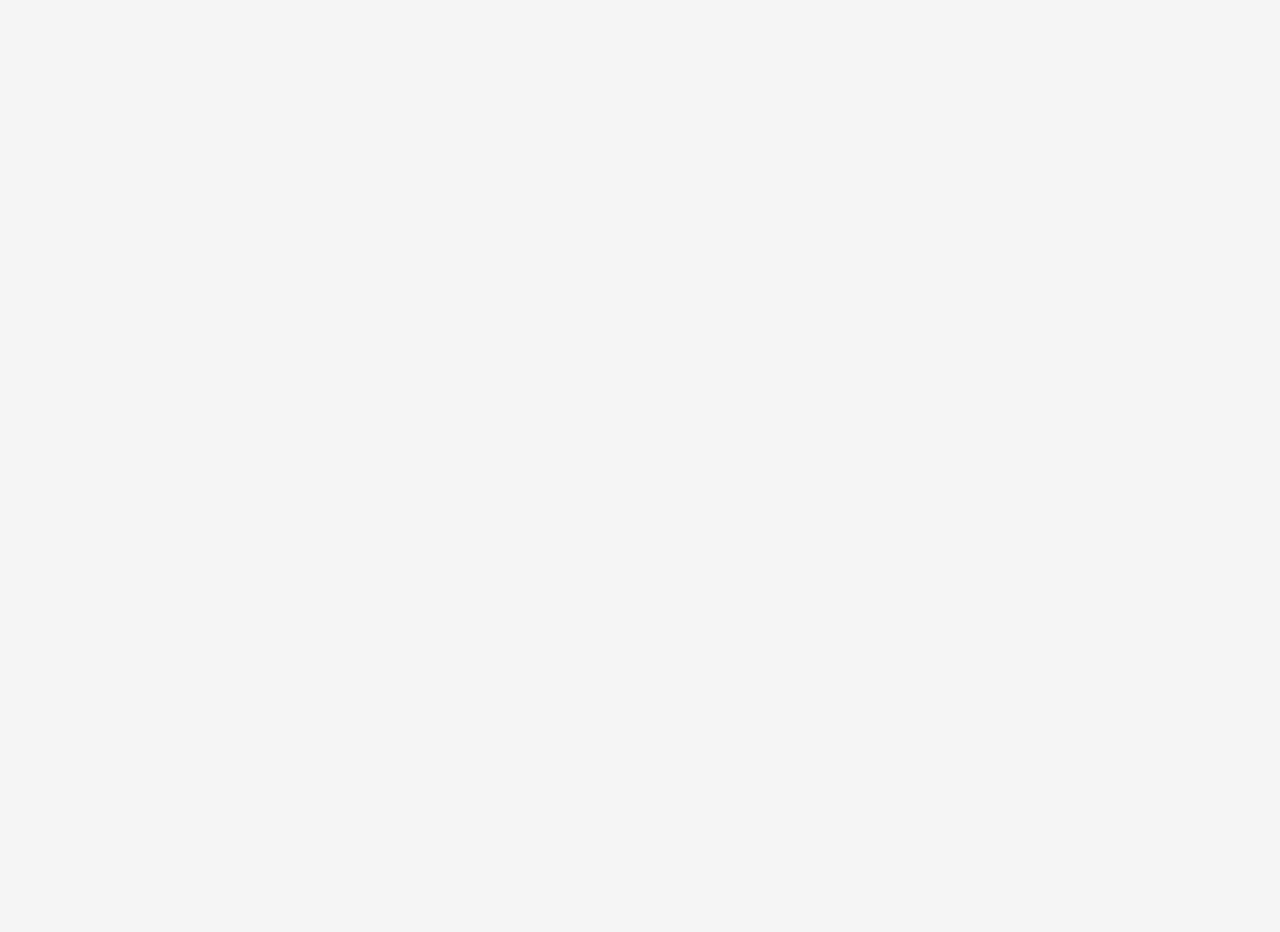
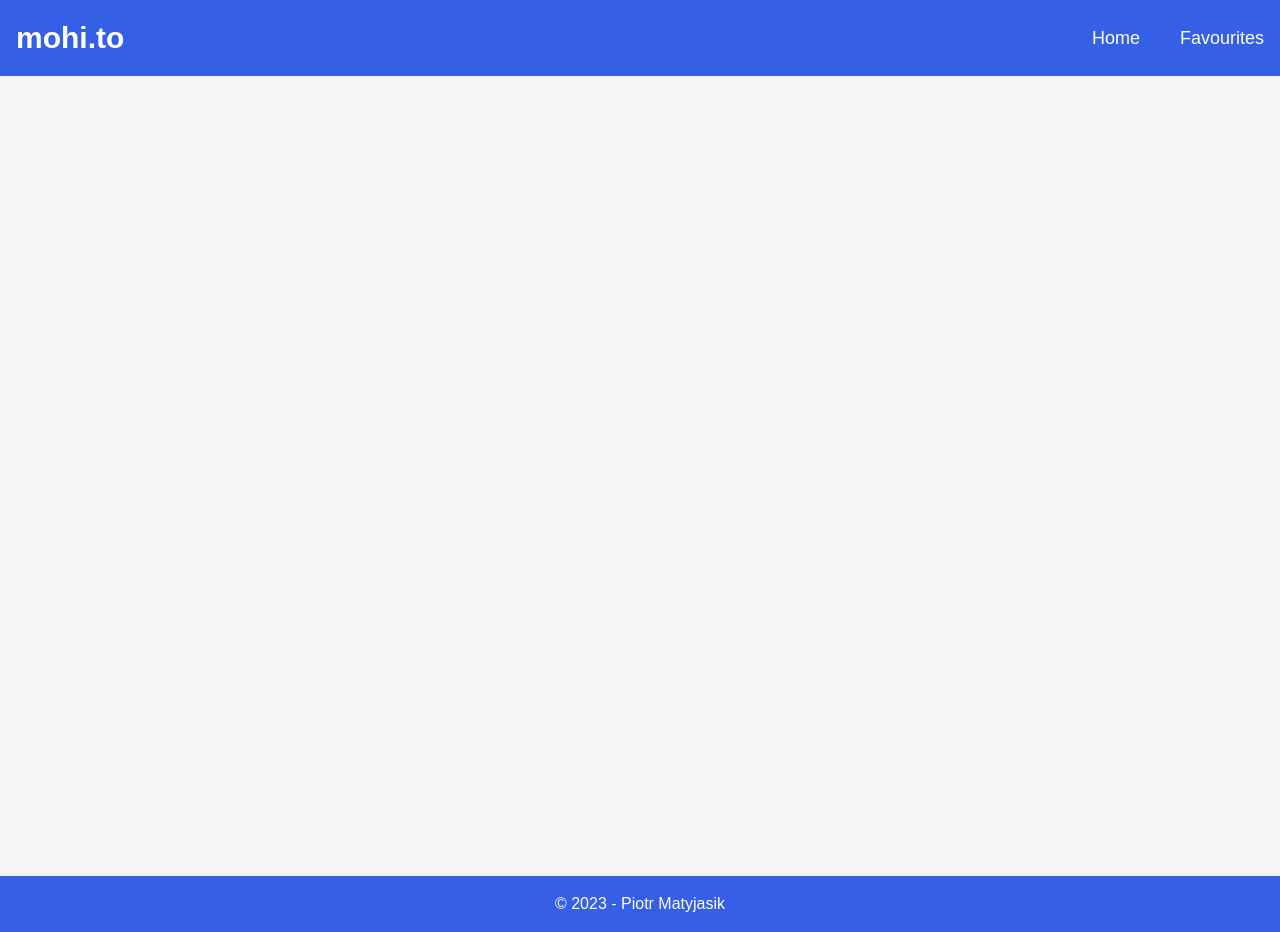
Before and after one commit to pmatyjasik/Photo-gallery, a Next.js app: page / in a window 1280 px wide. Before the commit the page ends 800 px from the top, so only its background shows below. Built offline with nearby package versions, Linux system fonts and the light colour scheme.

Commit message:
Create page template  && wrap every pages

```diff
--- a/src/pages/_app.tsx
+++ b/src/pages/_app.tsx
@@ -1,8 +1,13 @@
 import '../styles/globals.css';
 import type { AppProps } from 'next/app';
+import PageTemplate from 'templates/PageTemplate';
 
 function MyApp({ Component, pageProps }: AppProps) {
-	return <Component {...pageProps} />;
+	return (
+		<PageTemplate>
+			<Component {...pageProps} />
+		</PageTemplate>
+	);
 }
 
 export default MyApp;
--- /dev/null
+++ b/src/templates/PageTemplate.tsx
@@ -0,0 +1,19 @@
+import React from 'react';
+import Header from 'components/Header';
+import Footer from 'components/Footer';
+
+interface AuthorizedPageProps {
+	children: React.ReactNode;
+}
+
+const PageTemplate = ({ children }: AuthorizedPageProps) => {
+	return (
+		<div>
+			<Header />
+			<div className="container min-h-screen px-5 py-6 mx-auto">{children}</div>
+			<Footer />
+		</div>
+	);
+};
+
+export default PageTemplate;
```
